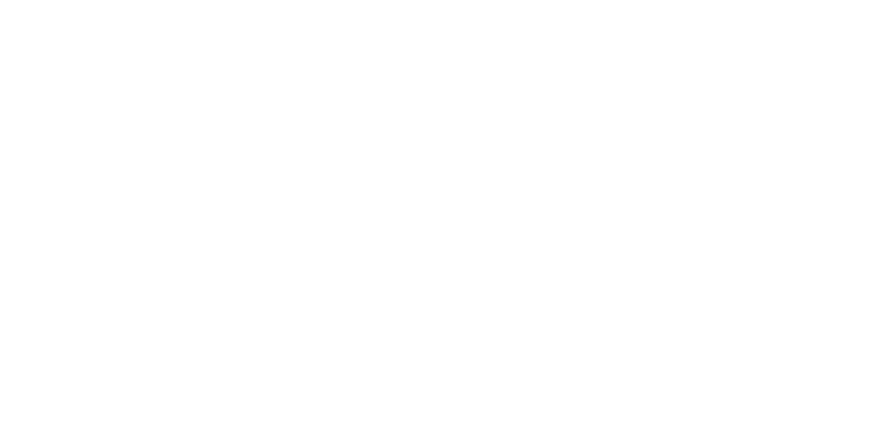
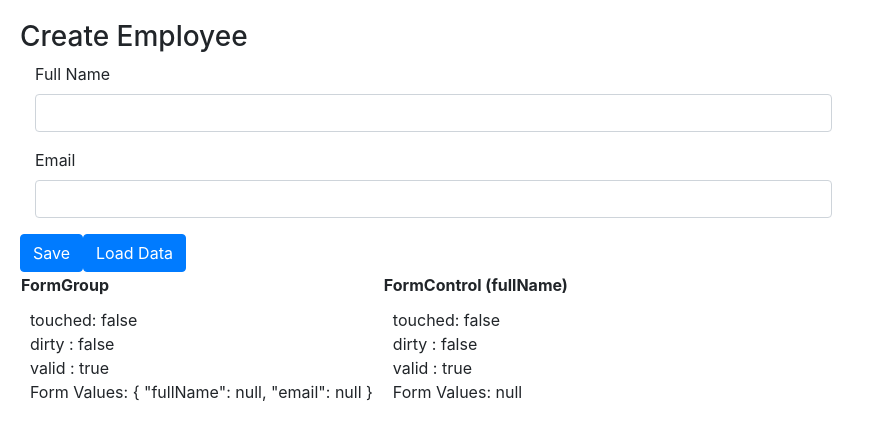
Before and after one commit to cylixx/angular7forms, an Angular app: page /employee in a window 1280 px wide. Before the commit this address led to /. Shown: the top 440 px of the page, without its empty margins (0-875 px from the left). Built offline with nearby package versions, Linux system fonts and the light colour scheme.

Commit message:
Add create form, fix contact form

```diff
--- a/src/app/app-routing.module.ts
+++ b/src/app/app-routing.module.ts
@@ -2,10 +2,12 @@
 import { Routes, RouterModule } from '@angular/router';
 import { ContactFormComponent } from './contact-form/contact-form.component';
 import { BasicFormComponent } from './basic-form/basic-form.component';
+import { CreateEmployeeComponent } from './create-employee/create-employee.component';
 
 const routes: Routes = [
   { path:'basic', component: BasicFormComponent },
-  { path:'contact', component: ContactFormComponent }
+  { path:'contact', component: ContactFormComponent },
+  { path:'employee', component: CreateEmployeeComponent }
 ];
 
 @NgModule({
--- a/src/app/contact-form/contact-form.component.html
+++ b/src/app/contact-form/contact-form.component.html
@@ -13,6 +13,7 @@
         minlength="3"
         maxlength="10"
         pattern="banana"
+        [(ngModel)]="contact.firstName"
         ngModel
         name="firstName"
         #firstName="ngModel"
@@ -34,24 +35,32 @@
       <!-- <input [value]="email" (keyup.enter)="email = $event.target.value; onkeyUp()" type="text"> -->
       <!-- Usando two-way binding -->
       <!-- <input [(ngModel)]="email" (keyup.enter)="onkeyUp()" name="email" > -->
-      <input [(ngModel)]="email" (keyup.enter)="log(email)" name="email" >
+      <input [(ngModel)]="contact.email" (keyup.enter)="log(email)" name="email" >
   </div>
 
 
   <!-- Select with onCahnce example  -->
+  <div class="form-group">
+    <label for="country">Country</label>
   <!-- <select (change)="onSelect($event.target.value)" [(ngModel)]="selectedCountry.id" name="contrySelect"> -->
-    <select (change)="onSelect($event)" [(ngModel)]="selectedCountry" name="contrySelect">
+    <!-- <select id="country" name="country" (change)="onSelect($event)" [(ngModel)]="selectedCountry" > -->
+      <select id="country" name="country" (change)="onSelect($event)" [(ngModel)]="contact.country" class="form-control" >
       <!-- <option *ngFor="let country of countries" value= {{country.id}}> -->
       <option *ngFor="let country of countries" [value]= "country.id">
           {{country.name}}
       </option>
     </select>
-    <br/>
-    Selected Country ID: {{selectedCountry.id}} & Name: {{selectedCountry.name}}
+  </div>
+
+   <!-- Selected Country ID: {{selectedCountry.id}} & Name: {{selectedCountry.name}} -->
 
   <div class="form-group">
     <label for="" form="comment">Comment</label>
-    <textarea ngModel name="comment" id="comment" cols="30" rows="2" class="form-control"></textarea>
+    <textarea ngModel name="comment" id="comment" [(ngModel)]="contact.comment" cols="30" rows="2" class="form-control"></textarea>
+  </div>
+
+  <div>
+    Form values: {{contact | json}}
   </div>
 
 
@@ -149,6 +158,11 @@
     </li>
   </ul>
 
+
+  <br><br>
+  <h5>Insert a component tag</h5>
+  <courses></courses>
+
   <br>
   <button class="btn btn-primary">Submit</button>
 </form>
--- a/src/app/contact-form/contact-form.component.ts
+++ b/src/app/contact-form/contact-form.component.ts
@@ -1,4 +1,15 @@
 import { Component, OnInit } from '@angular/core';
+import { CoursesComponent } from '../courses.component';
+
+
+export class Contact {
+  constructor(
+    public firstName: string,
+    public email: string,
+    public country: number,
+    public comment: string
+  ) {}
+}
 
 export class Country {
   constructor(
@@ -13,7 +24,6 @@
   styleUrls: ['./contact-form.component.css']
 })
 export class ContactFormComponent implements OnInit {
-  email = "me@example.com";
   courses = [1, 2, 3];
   viewMode = 'map';
   coursesData = [
@@ -23,8 +33,6 @@
   ];
 
   //select
-  //selectedCountry:Country = new Country(2, 'Mexico');
-  selectedCountry: Country = new Country(0, null);
   countries = [
      new Country(1, 'USA' ),
      new Country(2, 'Mexico' ),
@@ -32,9 +40,12 @@
      new Country(4, 'Brazil')
   ];
 
+  contact: Contact; //aqui mapeamos los valores del formulario
+
   constructor() { }
 
   ngOnInit() {
+    this.contact = new Contact('Marco', 'mhinojosa@domain.com', 2, 'El contacto ya estuvo aqui antes');
   }
 
   log(x) {
@@ -75,12 +86,12 @@
     }
   }
   */
- onSelect($event) {
-  console.log($event);
-  // let countryId = $event.target.value;
-  //console.log(countryId);
-}
-
+  onSelect($event) {
+    console.log($event);
+    let countryId = $event.target.value;
+    let labelSelected = $event.target[countryId - 1].label;
+    console.log("Country selected i[d = " + countryId + ", label = "+labelSelected+"]");
+  }
 
 
 }
--- /dev/null
+++ b/src/app/courses.component.ts
@@ -0,0 +1,9 @@
+import { Component } from "@angular/core";
+
+@Component({
+    selector: 'courses',
+    template: '<h2>Courses</h2>'
+})
+export class CoursesComponent {
+
+}
--- /dev/null
+++ b/src/app/create-employee/create-employee.component.html
@@ -0,0 +1,51 @@
+<form [formGroup]="employeeForm" (ngSubmit)="onSubmit()" class="form-horizontal">
+  <div class="panel panel-primary">
+    <div class="panel-heading">
+      <h3 class="panel-title">Create Employee</h3>
+    </div>
+    <div class="panel-body">
+      <div class="form-group">
+        <label for="fullName" class="col-sm-2 control-label">Full Name</label>
+        <div class="col-sm-8">
+          <input id="fullName" formControlName="fullName" type="text" class="form-control">
+        </div>
+      </div>
+
+      <div class="form-group">
+          <label for="email" class="col-sm-2 control-label">Email</label>
+          <div class="col-sm-8">
+            <input id="email" formControlName="email" type="text" class="form-control">
+          </div>
+        </div>
+    </div>
+
+    <div class="panel-footer">
+      <div class="btn-toolbar">
+          <button type="submit" class="btn btn-primary">Save</button>
+          <button type="button" class="btn btn-primary" (click)="onLoadDataClick()">Load Data</button>
+      </div>
+    </div>
+  </div>
+</form>
+
+
+<table>
+  <tr>
+    <th style="padding:10x">FormGroup</th>
+    <th style="padding:10x">FormControl (fullName)</th>
+  </tr>
+  <tr>
+    <td style="padding:10px">
+      touched: {{ employeeForm.touched }}
+      <br> dirty : {{ employeeForm.dirty }}
+      <br> valid : {{ employeeForm.valid }}
+      <br> Form Values: {{ employeeForm.value | json }}
+    </td>
+    <td style="padding:10px">
+        touched: {{ employeeForm.get('fullName').touched }}
+        <br> dirty : {{ employeeForm.get('fullName').dirty }}
+        <br> valid : {{ employeeForm.get('fullName').valid }}
+        <br> Form Values: {{ employeeForm.get('fullName').value | json }}
+    </td>
+  </tr>
+</table>
--- /dev/null
+++ b/src/app/create-employee/create-employee.component.ts
@@ -0,0 +1,37 @@
+import { Component, OnInit } from '@angular/core';
+import { FormGroup, FormControl } from '@angular/forms';
+
+@Component({
+  selector: 'app-create-employee',
+  templateUrl: './create-employee.component.html',
+  styleUrls: ['./create-employee.component.css']
+})
+export class CreateEmployeeComponent implements OnInit {
+  employeeForm: FormGroup; //Utilizamos la forma de Reactive Form
+
+  constructor() { }
+
+  ngOnInit() {
+    this.employeeForm = new FormGroup({
+      fullName: new FormControl(),
+      email: new FormControl()
+    });
+  }
+
+  onLoadDataClick(): void {
+    //this.employeeForm.setValue({ //setValue() - to update all form controls
+    this.employeeForm.patchValue({ //patchValue() - to update sub-set form controls
+      fullName: "Marco Hinojosa",
+      email: "mhinojosa@domain.com"
+    })
+  }
+
+  onSubmit(): void {
+    console.log(this.employeeForm);
+    console.log(this.employeeForm.value);
+
+    console.log('this.employeeForm.controls.fullName.touched=' + this.employeeForm.controls.fullName.touched);
+    console.log(this.employeeForm.get('fullName').value);
+  }
+
+}
```
Also changed, not shown: src/app/app.module.ts (+8 -3 lines), src/app/create-employee/create-employee.component.css (added), 2 other files (tests, documents, lock files or other folders).
